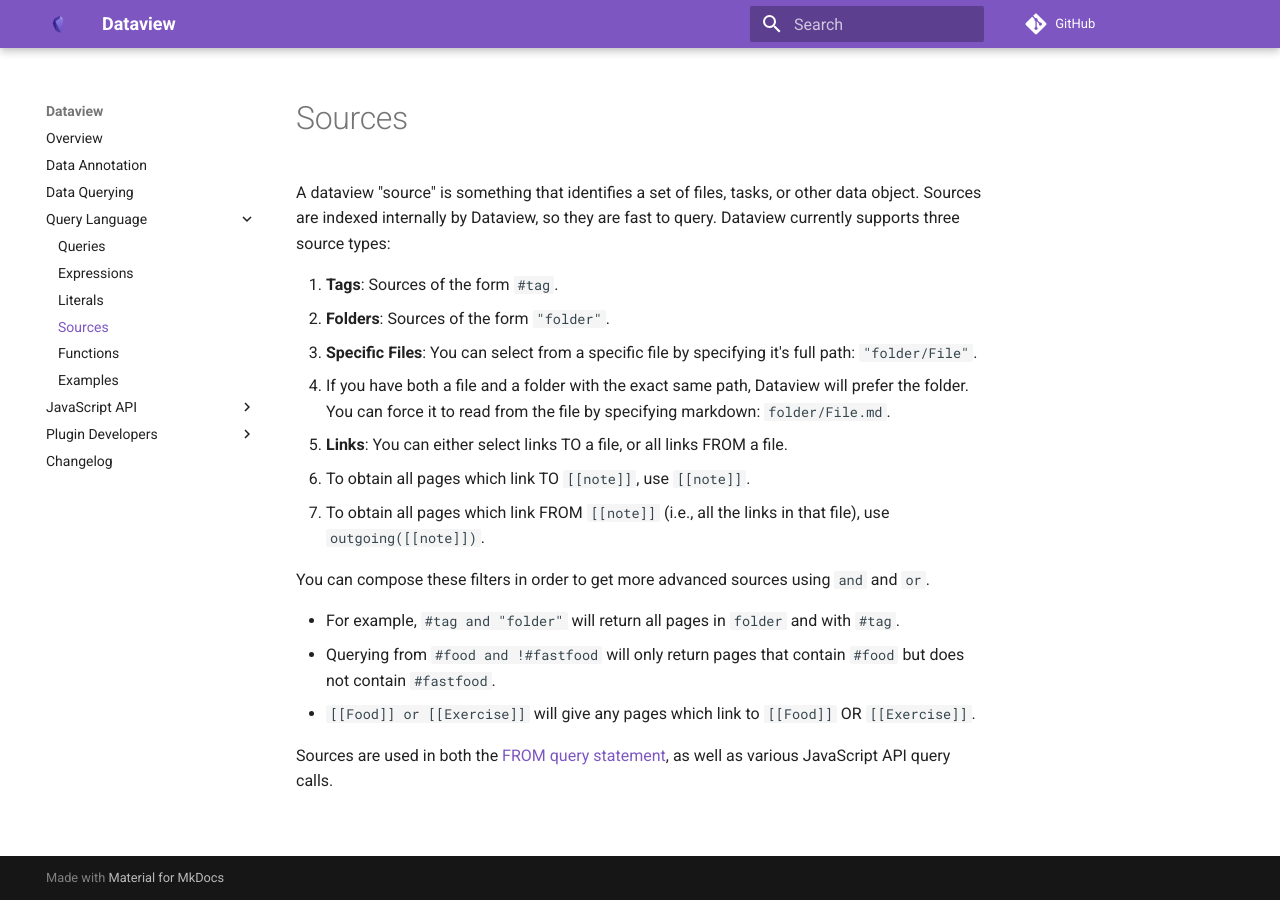
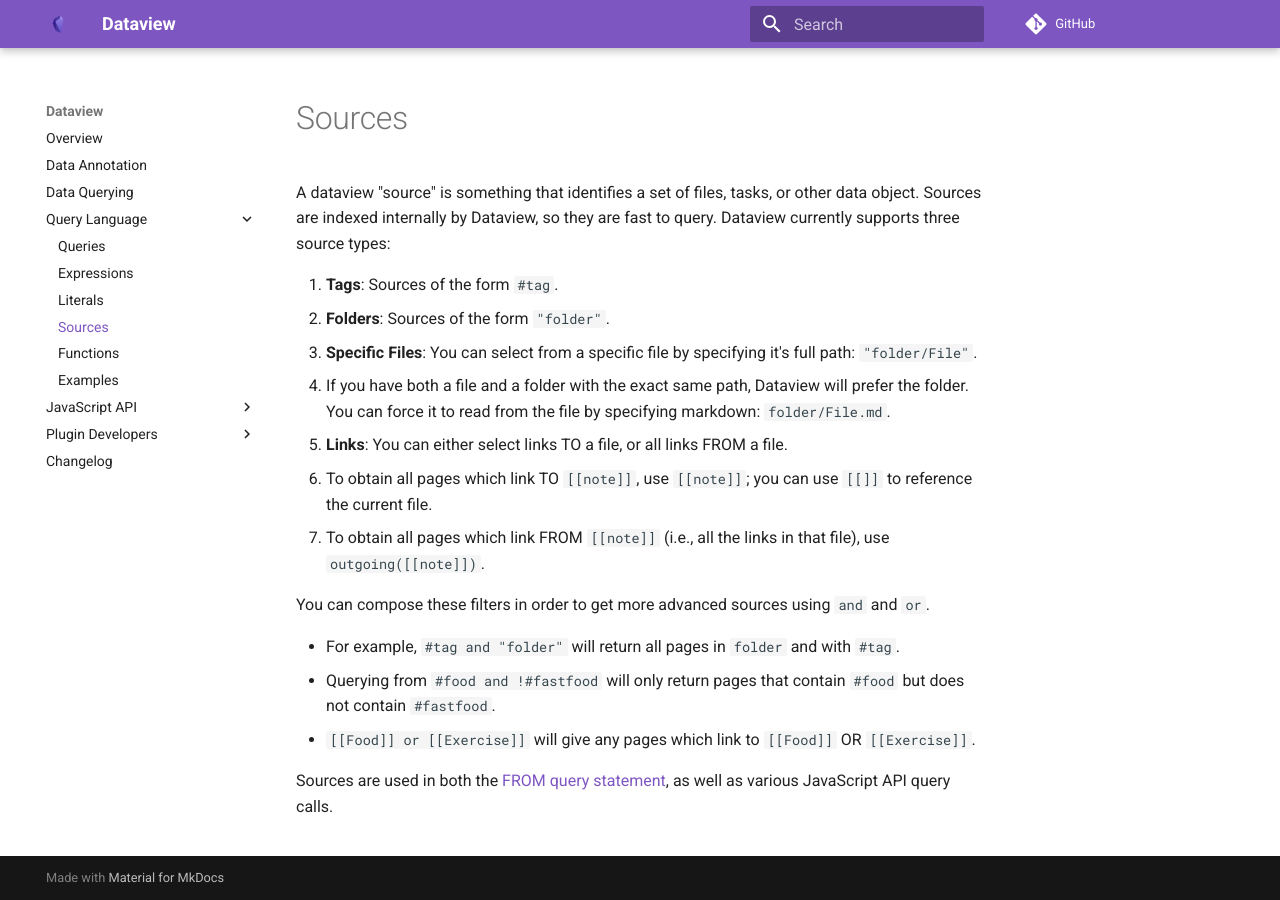
Before and after one commit to blacksmithgu/obsidian-dataview, an MkDocs documentation site: the page built from docs/docs/query/sources.md, in a window 1280 px wide. Built offline with MkDocs 1.6.1 and Material for MkDocs 9.7.7, drawn with Linux system fonts in a browser that asks for light colours; comment, search, counter and statistics services are not loaded.

Commit message:
Update sources.md (#739)
* Update sources.md

Added a sentence that explains to leave the link reference empty for all links to the current page.

* Slightly reword '[[]]' reference and delete extra ']'

Co-authored-by: Michael "Tres" Brenan <blacksmithgu@gmail.com>

```diff
--- a/docs/docs/query/sources.md
+++ b/docs/docs/query/sources.md
@@ -9,7 +9,7 @@ Dataview, so they are fast to query. Dataview currently supports three source ty
   - If you have both a file and a folder with the exact same path, Dataview will prefer the folder. You can force
     it to read from the file by specifying markdown: `folder/File.md`.
 3. **Links**: You can either select links TO a file, or all links FROM a file.
-  - To obtain all pages which link TO `[[note]]`, use `[[note]]`.
+  - To obtain all pages which link TO `[[note]]`, use `[[note]]`; you can use `[[]]` to reference the current file.
   - To obtain all pages which link FROM `[[note]]` (i.e., all the links in that file), use `outgoing([[note]])`.
 
 You can compose these filters in order to get more advanced sources using `and` and `or`.
```
